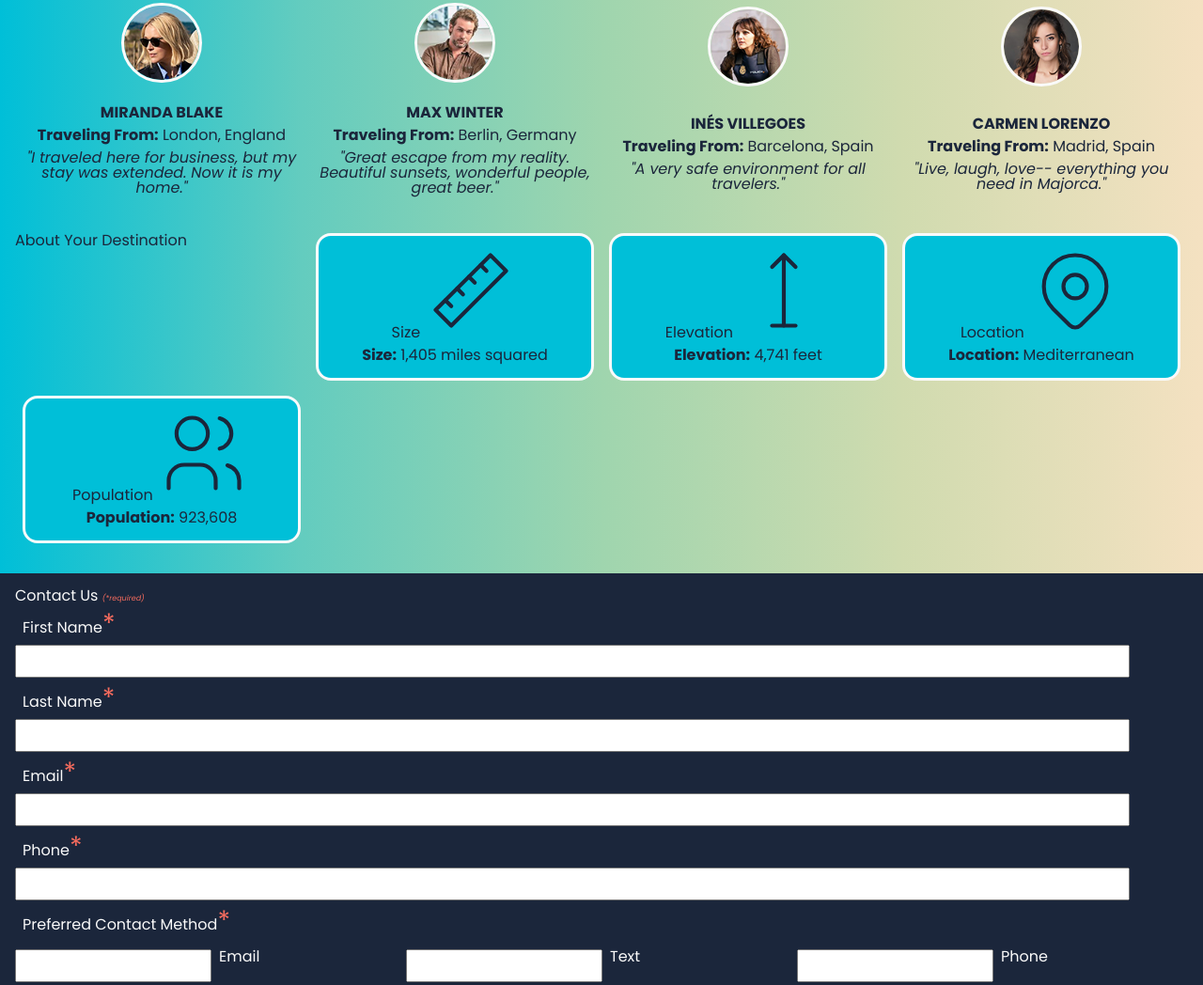
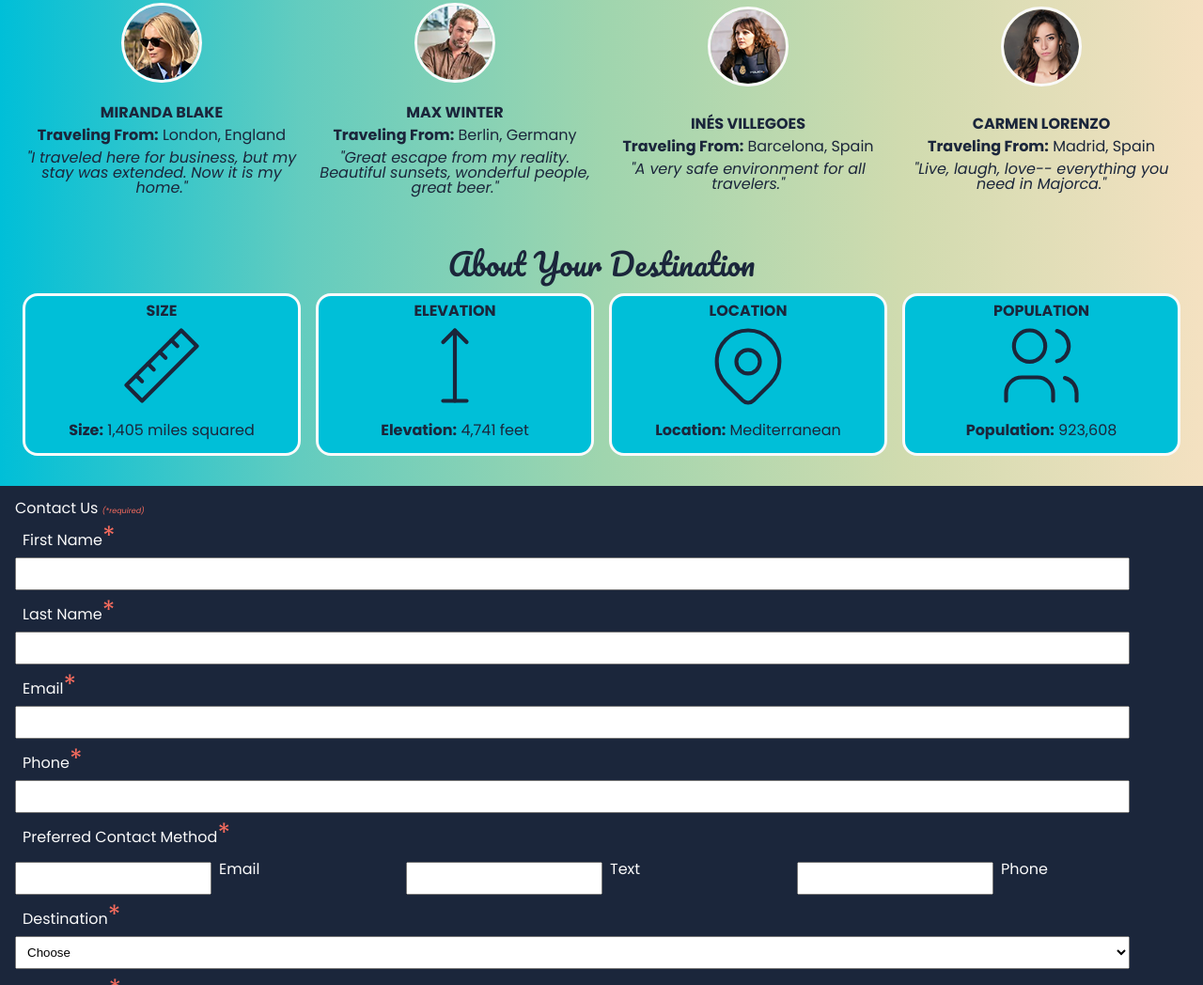
Before and after one commit to js991284/wunderlust, a plain HTML site: page index.html in a window 1280 px wide. Shown: the part 1409-2457 px from the top of the page at 94% size. Drawn offline with Linux system fonts and the light colour scheme.

Commit message:
about section tags

```diff
--- a/index.html
+++ b/index.html
@@ -179,10 +179,10 @@
                 </section>
             </section>
             <section id="about-your-destination">
-                About Your Destination
+                <h3>About Your Destination</h3>
 
                 <section>
-                    Size
+                    <h4>Size</h4>
                     <svg xmlns="http://www.w3.org/2000/svg" class="icon icon-tabler icon-tabler-ruler-2" width="100" height="100" viewBox="0 0 24 24" stroke-width="1" stroke="#1B263B" fill="none" stroke-linecap="round" stroke-linejoin="round">
                         <path stroke="none" d="M0 0h24v24H0z" fill="none"/>
                         <path d="M17 3l4 4l-14 14l-4 -4z" />
@@ -197,7 +197,7 @@
                     </dl>
                 </section>
                 <section>
-                    Elevation
+                    <h4>Elevation</h4>
                     <svg xmlns="http://www.w3.org/2000/svg" class="icon icon-tabler icon-tabler-arrow-top-bar" width="100" height="100" viewBox="0 0 24 24" stroke-width="1" stroke="#1B263B" fill="none" stroke-linecap="round" stroke-linejoin="round">
                         <path stroke="none" d="M0 0h24v24H0z" fill="none"/>
                         <line x1="12" y1="21" x2="12" y2="3" />
@@ -210,7 +210,7 @@
                     </dl>
                 </section>
                 <section>
-                    Location
+                    <h4>Location</h4>
                     <svg xmlns="http://www.w3.org/2000/svg" class="icon icon-tabler icon-tabler-map-pin" width="100" height="100" viewBox="0 0 24 24" stroke-width="1" stroke="#1B263B" fill="none" stroke-linecap="round" stroke-linejoin="round">
                         <path stroke="none" d="M0 0h24v24H0z" fill="none"/>
                         <circle cx="12" cy="11" r="3" />
@@ -222,7 +222,7 @@
                     </dl>
                 </section>
                 <section>
-                    Population
+                    <h4>Population</h4>
                     <svg xmlns="http://www.w3.org/2000/svg" class="icon icon-tabler icon-tabler-users" width="100" height="100" viewBox="0 0 24 24" stroke-width="1" stroke="#1B263B" fill="none" stroke-linecap="round" stroke-linejoin="round">
                         <path stroke="none" d="M0 0h24v24H0z" fill="none"/>
                         <circle cx="9" cy="7" r="4" />
```
